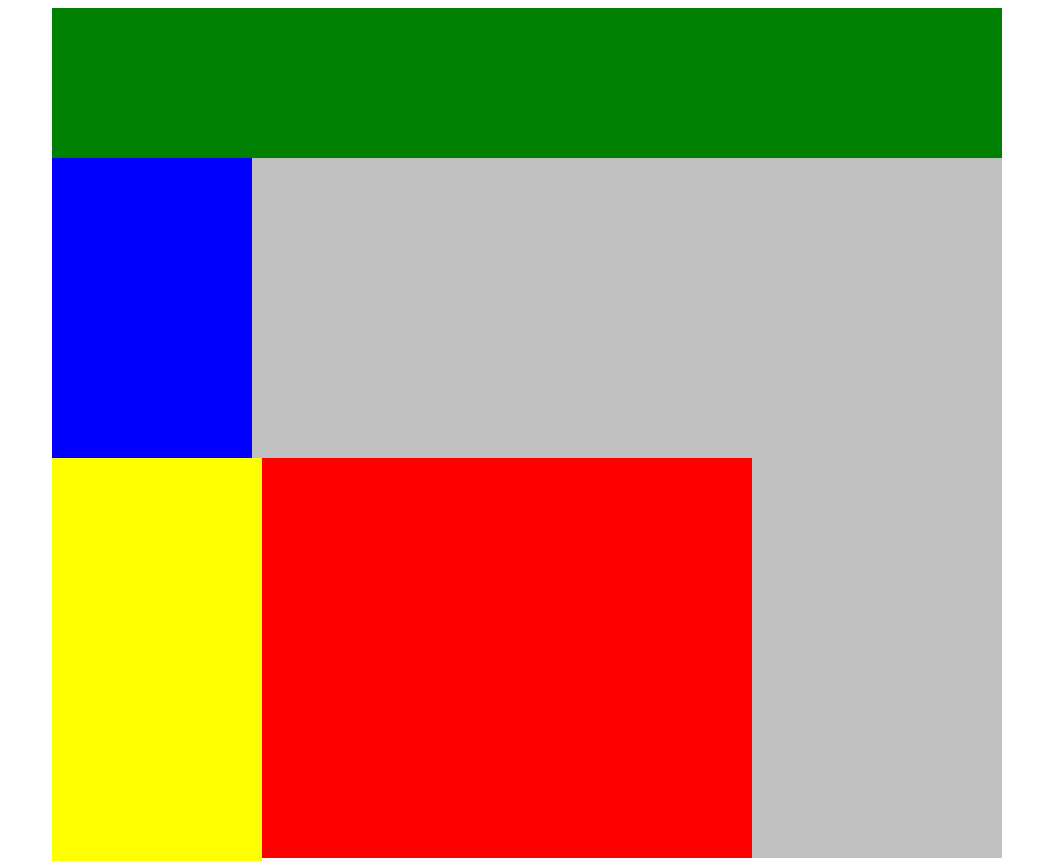
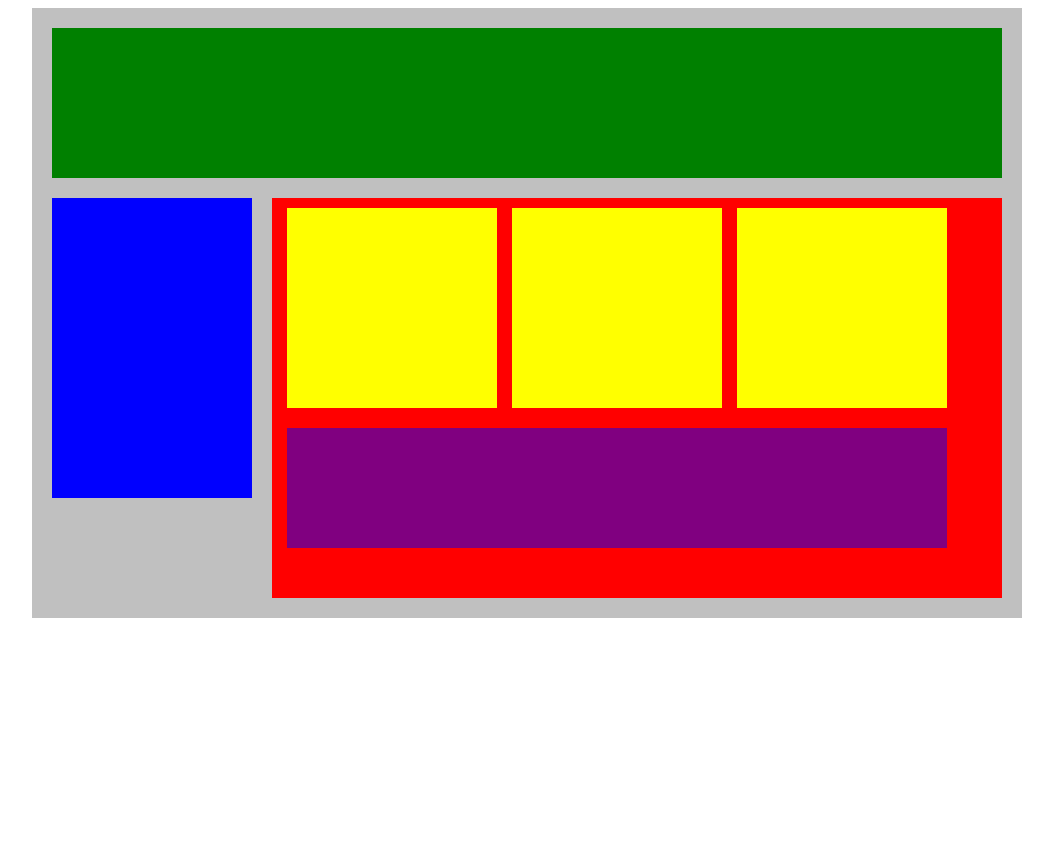
Before and after one commit to mjstafford/Week1, a plain HTML site: page CSS/FlexOurBlock/index.html in a window 1280 px wide. Shown: the top 861 px of the page, without its empty margins (113-1166 px from the left). After the commit the page ends 800 px from the top, so only its background shows below. Drawn offline with Linux system fonts and the light colour scheme.

Commit message:
flexbox assignment complete

```diff
--- a/CSS/FlexOurBlock/style.css
+++ b/CSS/FlexOurBlock/style.css
@@ -2,37 +2,46 @@
   width: 950px;
   background-color: silver;
   margin: 0px auto;
+  padding: 20px;
 }
 
 .top-nav {
   height: 150px;
   background-color: green;
+  margin-bottom: 10px;
 }
 
 .side-nav {
   height: 300px;
   width: 200px;
   background-color: blue;
+  margin: 10px 20px 10px 0px;
 }
 
 .main {
   height: 400px;
   width: 700px;
   background-color: red;
+  margin-top: 10px;
+  padding-right: 30px;
 }
 
 .sub-content {
   height: 200px;
   width: 210px;
   background-color: yellow;
+  margin: 10px 0px 10px 15px;
 }
 
 #advertisement {
   height: 120px;
   width: 660px;
   background-color: purple;
+  margin: 10px 0px 10px 15px;
 }
 
-/* .row { */
-/* TODO - what should go here? */
-/* } */
+.row {
+  /* TODO - what should go here? */
+  display: flex;
+  align-items: flex-start;
+}
```
